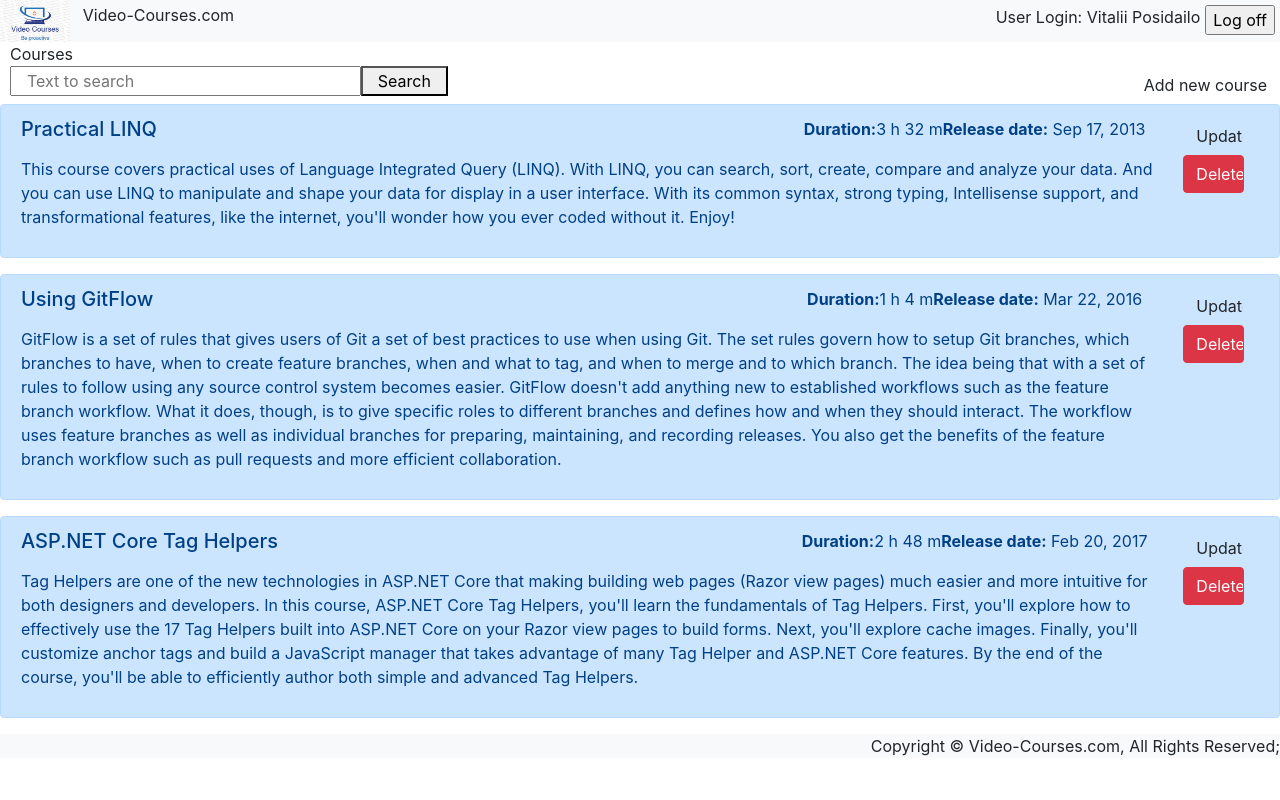
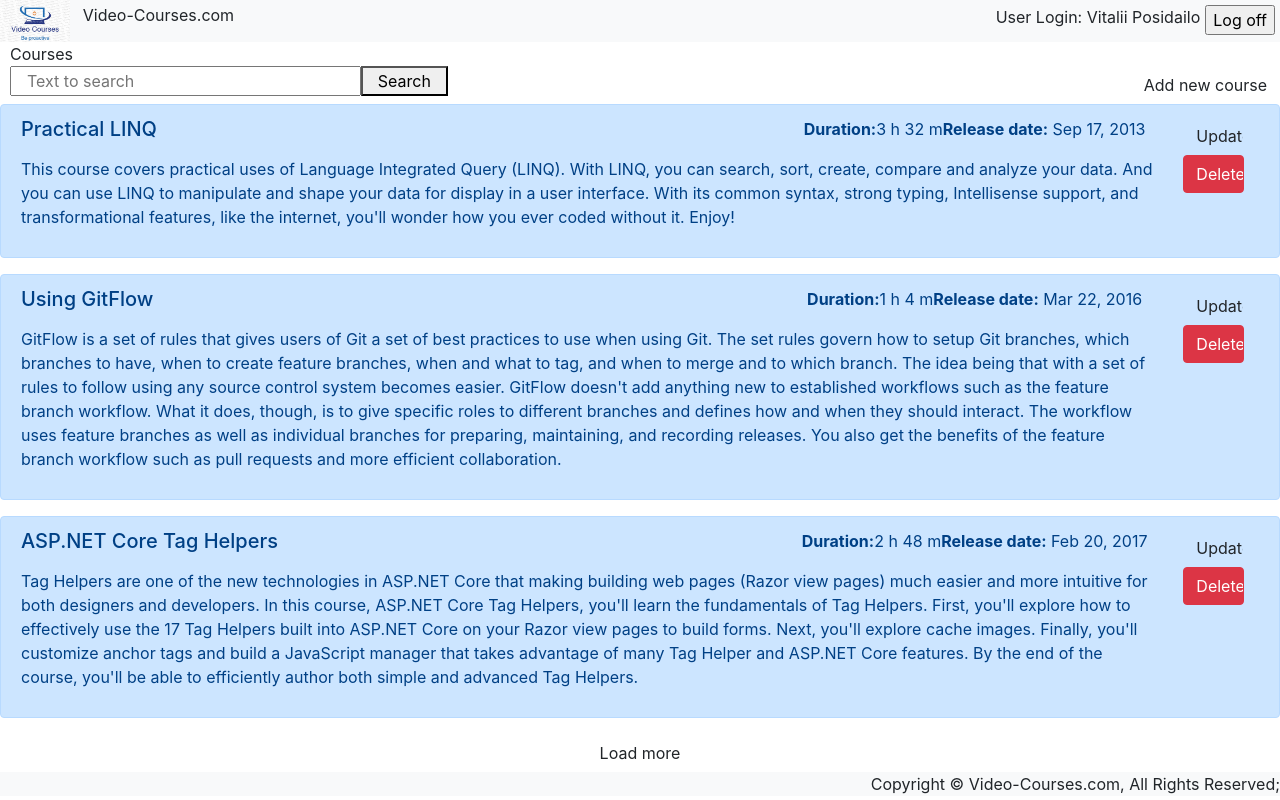
Before and after one commit to vposidailo/angular-mentee-program, an Angular app: page / in a window 1280 px wide. Built offline with nearby package versions, Linux system fonts and the light colour scheme.

Commit message:
Added Load more button;

```diff
--- a/src/app/video-courses-list/video-courses-list-component/video-courses-list-component.component.html
+++ b/src/app/video-courses-list/video-courses-list-component/video-courses-list-component.component.html
@@ -1,3 +1,4 @@
 <div>
   <app-video-courses-list-item-component *ngFor="let item of videoCourses" [VCItem] = "item"></app-video-courses-list-item-component>
+  <button class="btn col-12" (click)="loadMore()">Load more</button>
 </div>
--- a/src/app/video-courses-list/video-courses-list-component/video-courses-list-component.component.ts
+++ b/src/app/video-courses-list/video-courses-list-component/video-courses-list-component.component.ts
@@ -16,4 +16,7 @@ export class VideoCoursesListComponentComponent implements OnInit {
     this.videoCourses = this.videoCoursesService.getVideoCourses();
   }
 
+  loadMore = function(){
+    console.log("Load more");
+  }
 }
```
